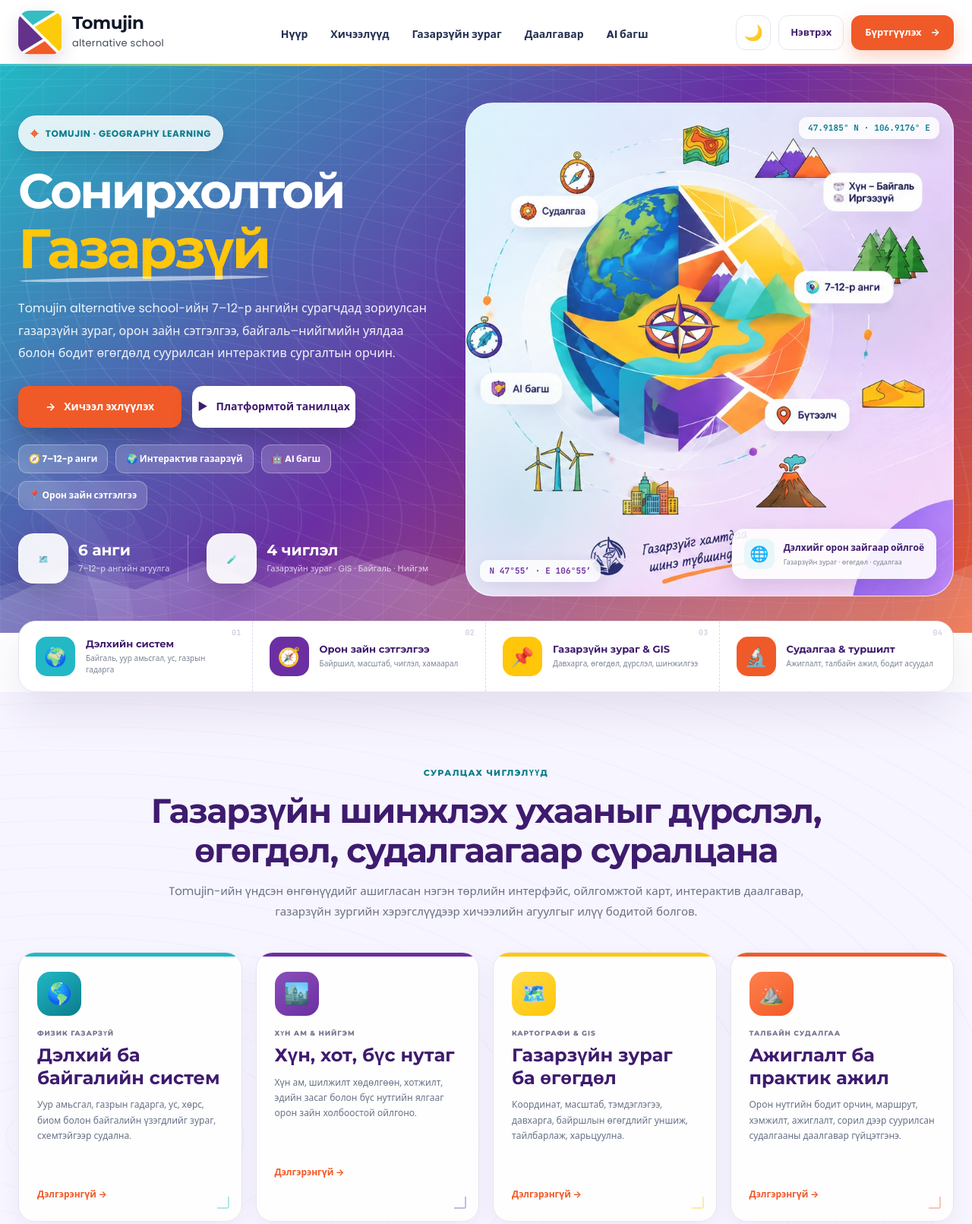
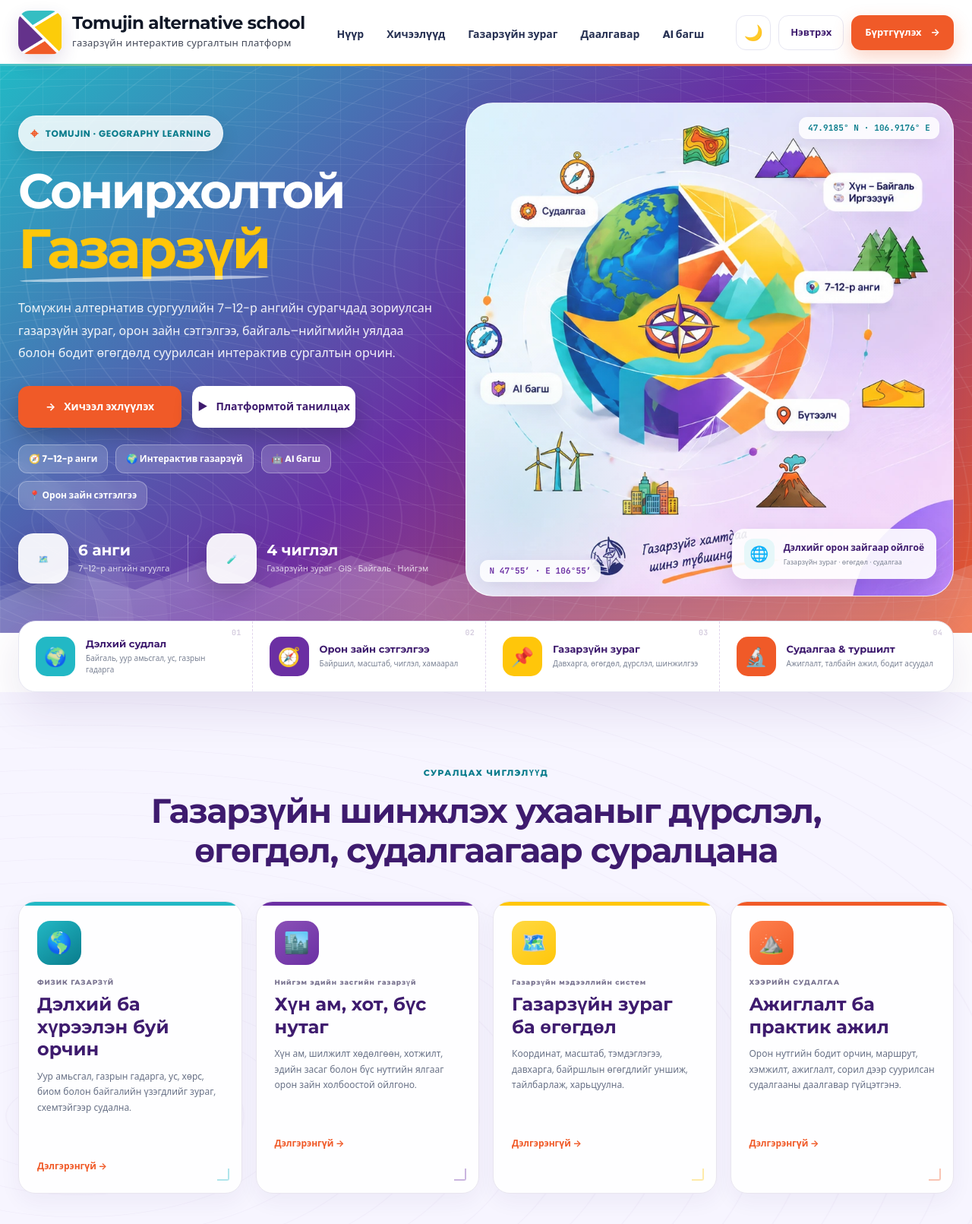
Before and after one commit to baljinnyam2uix-create/tomujin_geo, a plain HTML site: page index.html in a window 1280 px wide. Shown: the top 1611 px of the page at 76% size. Drawn offline with Linux system fonts and the light colour scheme.

Commit message:
Polish homepage copy and section labels

```diff
--- a/index.html
+++ b/index.html
@@ -17,8 +17,8 @@
     <a class="geo-brand" href="/" aria-label="Tomujin alternative school">
       <img src="assets/tomujin-logo.png" alt="Tomujin alternative school logo">
       <span class="geo-brand-copy">
-        <strong>Tomujin</strong>
-        <small>alternative school</small>
+        <strong>Tomujin alternative school</strong>
+        <small> газарзүйн интерактив сургалтын платформ </small>
       </span>
     </a>
 
@@ -46,7 +46,7 @@
       <div class="geo-copy reveal">
         <div class="geo-kicker"><span>⌖</span> TOMUJIN · GEOGRAPHY LEARNING</div>
         <h1><span>Сонирхолтой</span><em>Газарзүй</em></h1>
-        <p class="geo-lead">Tomujin alternative school-ийн 7–12-р ангийн сурагчдад зориулсан газарзүйн зураг, орон зайн сэтгэлгээ, байгаль–нийгмийн уялдаа болон бодит өгөгдөлд суурилсан интерактив сургалтын орчин.</p>
+        <p class="geo-lead">Томүжин алтернатив сургуулийн 7–12-р ангийн сурагчдад зориулсан газарзүйн зураг, орон зайн сэтгэлгээ, байгаль–нийгмийн уялдаа болон бодит өгөгдөлд суурилсан интерактив сургалтын орчин.</p>
 
         <div class="geo-cta-row">
           <a class="geo-cta geo-cta-orange" href="#courses"><span>→</span> Хичээл эхлүүлэх</a>
@@ -92,9 +92,9 @@
 
   <section class="geo-principles" aria-label="Сургалтын үндсэн чиглэлүүд">
     <div class="geo-shell geo-principle-grid">
-      <div class="geo-principle reveal"><span class="teal">🌍</span><div><b>Дэлхийн систем</b><small>Байгаль, уур амьсгал, ус, газрын гадарга</small></div></div>
+      <div class="geo-principle reveal"><span class="teal">🌍</span><div><b>Дэлхий судлал</b><small>Байгаль, уур амьсгал, ус, газрын гадарга</small></div></div>
       <div class="geo-principle reveal"><span class="purple">🧭</span><div><b>Орон зайн сэтгэлгээ</b><small>Байршил, масштаб, чиглэл, хамаарал</small></div></div>
-      <div class="geo-principle reveal"><span class="yellow">📌</span><div><b>Газарзүйн зураг & GIS</b><small>Давхарга, өгөгдөл, дүрслэл, шинжилгээ</small></div></div>
+      <div class="geo-principle reveal"><span class="yellow">📌</span><div><b>Газарзүйн зураг </b><small>Давхарга, өгөгдөл, дүрслэл, шинжилгээ</small></div></div>
       <div class="geo-principle reveal"><span class="orange">🔬</span><div><b>Судалгаа & туршилт</b><small>Ажиглалт, талбайн ажил, бодит асуудал</small></div></div>
     </div>
   </section>
@@ -104,28 +104,27 @@
       <div class="geo-section-heading reveal">
         <span>СУРАЛЦАХ ЧИГЛЭЛҮҮД</span>
         <h2>Газарзүйн шинжлэх ухааныг дүрслэл, өгөгдөл, судалгаагаар суралцана</h2>
-        <p>Tomujin-ийн үндсэн өнгөнүүдийг ашигласан нэгэн төрлийн интерфэйс, ойлгомжтой карт, интерактив даалгавар, газарзүйн зургийн хэрэгслүүдээр хичээлийн агуулгыг илүү бодитой болгов.</p>
       </div>
       <div class="geo-course-grid">
         <a class="geo-course-card reveal card-teal" href="/auth">
           <div class="course-icon cyan">🌎</div>
           <small>ФИЗИК ГАЗАРЗҮЙ</small>
-          <h3>Дэлхий ба байгалийн систем</h3>
+          <h3>Дэлхий ба хүрээлэн буй орчин</h3>
           <p>Уур амьсгал, газрын гадарга, ус, хөрс, биом болон байгалийн үзэгдлийг зураг, схемтэйгээр судална.</p>
           <span>Дэлгэрэнгүй →</span>
           <i class="card-mark" aria-hidden="true"></i>
         </a>
         <a class="geo-course-card reveal card-purple" href="/auth">
           <div class="course-icon purple">🏙️</div>
-          <small>ХҮН АМ & НИЙГЭМ</small>
-          <h3>Хүн, хот, бүс нутаг</h3>
+          <small>Нийгэм эдийн засгийн газарзүй</small>
+          <h3>Хүн ам, хот, бүс нутаг</h3>
           <p>Хүн ам, шилжилт хөдөлгөөн, хотжилт, эдийн засаг болон бүс нутгийн ялгааг орон зайн холбоостой ойлгоно.</p>
           <span>Дэлгэрэнгүй →</span>
           <i class="card-mark" aria-hidden="true"></i>
         </a>
         <a class="geo-course-card reveal card-yellow" href="/auth">
           <div class="course-icon yellow">🗺️</div>
-          <small>КАРТОГРАФИ & GIS</small>
+          <small>Газарзүйн мэдээллийн систем</small>
           <h3>Газарзүйн зураг ба өгөгдөл</h3>
           <p>Координат, масштаб, тэмдэглэгээ, давхарга, байршлын өгөгдлийг уншиж, тайлбарлаж, харьцуулна.</p>
           <span>Дэлгэрэнгүй →</span>
@@ -133,7 +132,7 @@
         </a>
         <a class="geo-course-card reveal card-orange" href="/auth">
           <div class="course-icon orange">⛰️</div>
-          <small>ТАЛБАЙН СУДАЛГАА</small>
+          <small>ХЭЭРИЙН СУДАЛГАА</small>
           <h3>Ажиглалт ба практик ажил</h3>
           <p>Орон нутгийн бодит орчин, маршрут, хэмжилт, ажиглалт, сорил дээр суурилсан судалгааны даалгавар гүйцэтгэнэ.</p>
           <span>Дэлгэрэнгүй →</span>
@@ -147,8 +146,8 @@
     <div class="geo-shell geo-explorer-grid">
       <div class="geo-explorer-copy reveal">
         <span class="geo-section-tag">ИНТЕРАКТИВ ОРОН ЗАЙ</span>
-        <h2>Газрын зургийг зөвхөн харах биш — асуулт асууж, өгөгдөлтэй ажиллана</h2>
-        <p>Сурагч координат, чиглэл, бүс нутаг, байгалийн болон нийгмийн үзүүлэлтүүдийг нэг орчинд харьцуулж, шалтгаан–үр дагаврын холбоог өөрөө нээнэ.</p>
+        <h2>Газарзүйн зургийг зөвхөн харах биш — асуулт асууж, өгөгдөлтэй ажиллана</h2>
+        <p>Сурагч байршил, чиглэл, бүс нутаг, байгалийн болон нийгмийн үзүүлэлтүүдийг нэг орчинд харьцуулж, шалтгаан–үр дагаврын холбоог өөрөө нээнэ.</p>
         <div class="geo-tool-list">
           <span>⌖ Координат</span><span>▦ Давхарга</span><span>↗ Маршрут</span><span>◉ Байршил</span><span>≋ Рельеф</span><span>◎ Масштаб</span>
         </div>
@@ -175,7 +174,7 @@
       <div>
         <span class="geo-ai-pill">AI + ГАЗАРЗҮЙ</span>
         <h2>Сурлагын туслах 24/7 AI багш</h2>
-        <p>Ойлгоогүй сэдвээ тайлбарлуулах, газарзүйн зураг унших алхам авах, бодлогын логикоо шалгах, судалгааны санаагаа хөгжүүлэхэд AI багш дэмжинэ.</p>
+        <p>Ойлгоогүй сэдвээ тайлбарлуулах, газарзүйн зураг унших, бодлого шалгах, судалгааны санаагаа хөгжүүлэхэд AI багш дэмжинэ.</p>
       </div>
       <a href="/auth" class="geo-ai-button"><b>🤖</b><span>AI багштай эхлэх<small>Баталгаажсан эрхээр нэвтэрнэ</small></span>→</a>
     </div>
```
